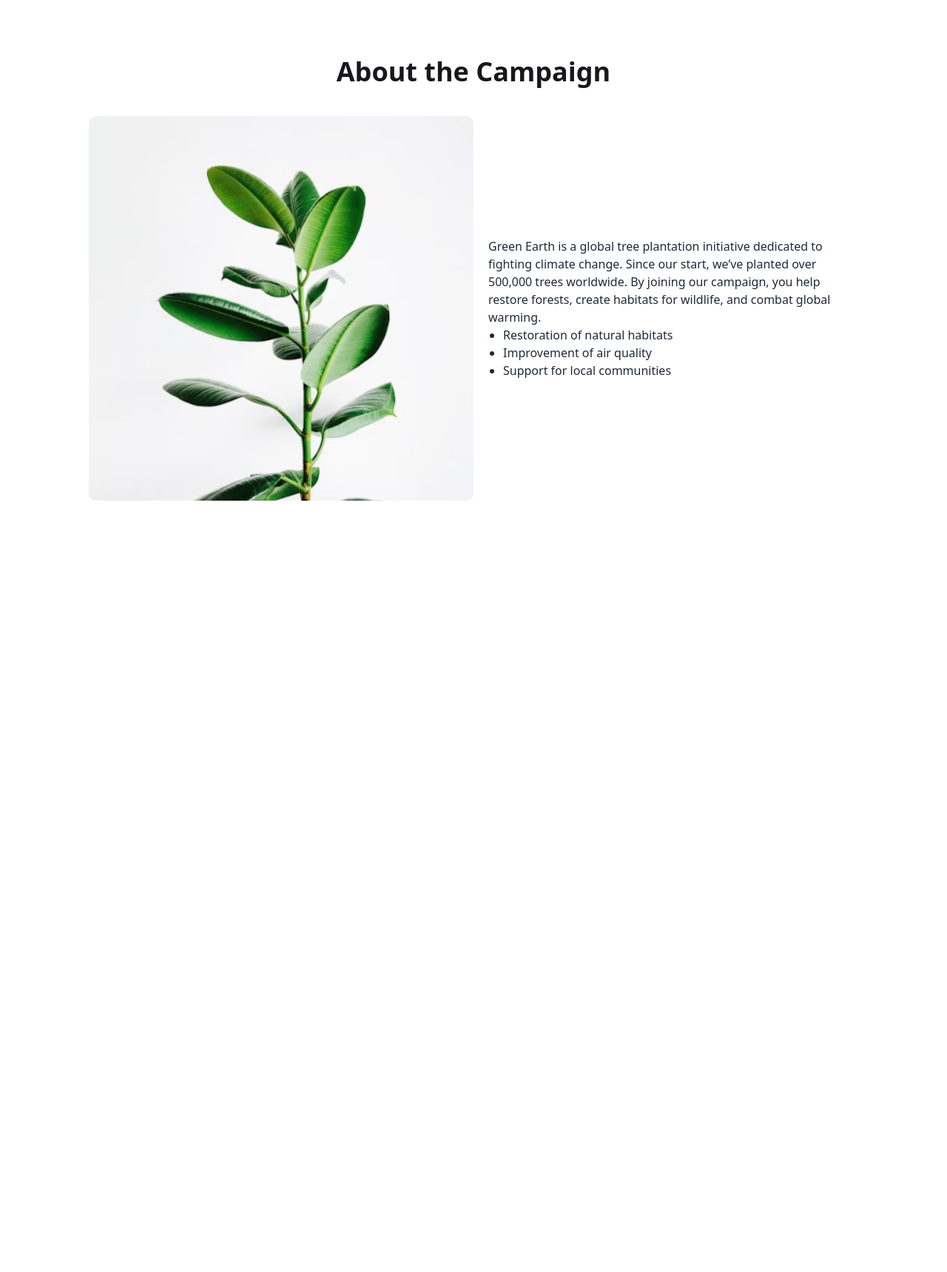
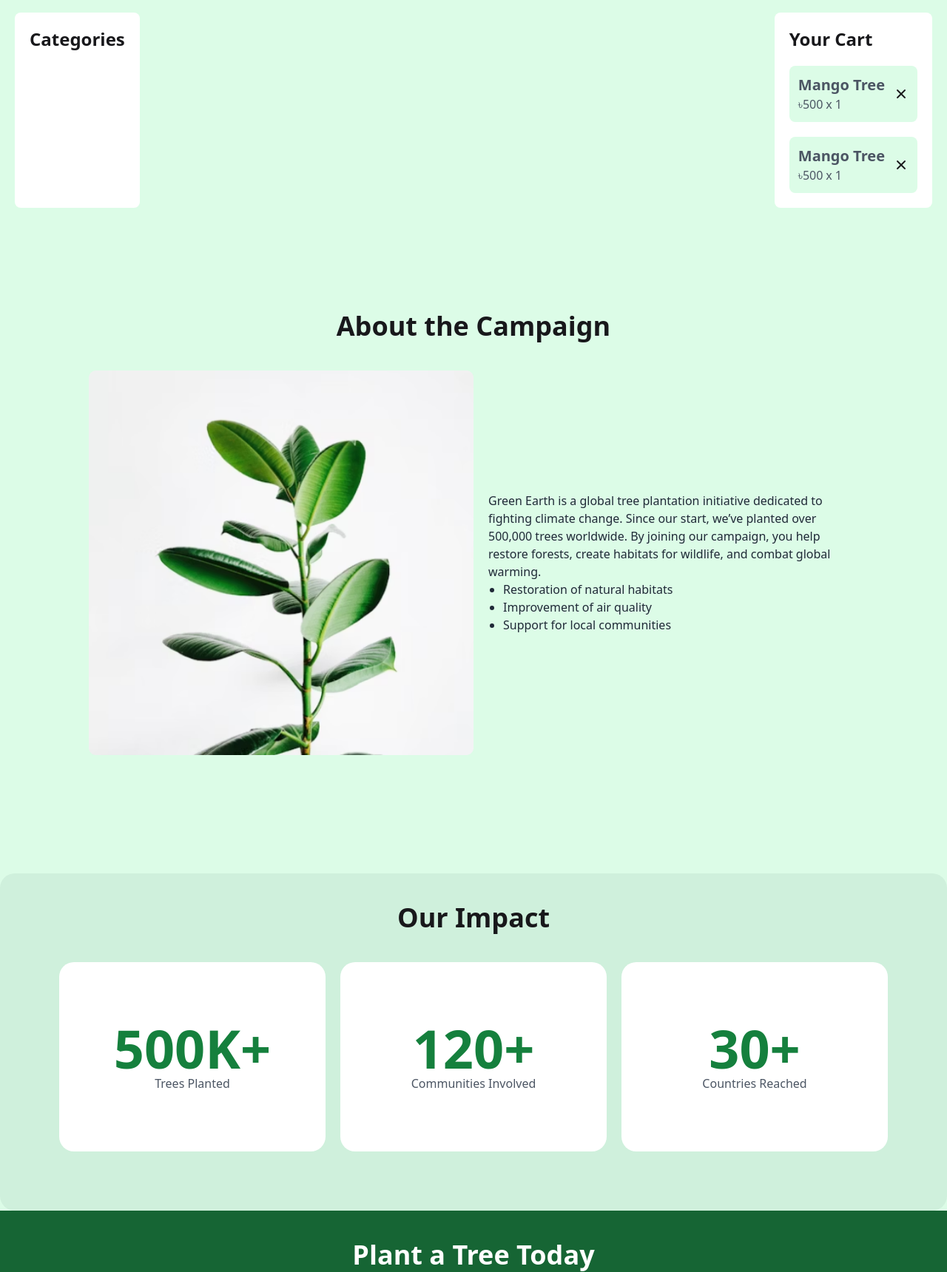
Before and after one commit to SOrtINgmASteR/Programming-Hero-Assignment-6, a plain HTML site: page index.html in a window 1280 px wide. Shown: the part 342-2062 px from the top of the page at 74% size. Before the commit the page ends 1139 px from the top, so only its background shows below. Drawn offline with nearby package versions, Linux system fonts and the light colour scheme.

Commit message:
Completed Front-end

```diff
--- a/index.html
+++ b/index.html
@@ -15,7 +15,7 @@
     <link rel="stylesheet" href="https://cdnjs.cloudflare.com/ajax/libs/font-awesome/7.0.0/css/all.min.css" integrity="sha512-DxV+EoADOkOygM4IR9yXP8Sb2qwgidEmeqAEmDKIOfPRQZOWbXCzLC6vjbZyy0vPisbH2SyW27+ddLVCN+OMzQ==" crossorigin="anonymous" referrerpolicy="no-referrer" />
 
 </head>
-<body>
+<body class="bg-[#DCFCE7]">
 
     <header>
         <!-- Navigation Bar -->
@@ -50,17 +50,66 @@
         </div>
     </header>
 
-    <!-- Choose your Tree Section -->
-    <section>
 
+    <!-- Choose Your Tree Category Section -->
+    <section class="bg-[#DCFCE7] flex gap-2 justify-center max-w-[1650px] mx-auto p-5">
+        <div class="category-sidebar max-w-[300px] p-5 bg-white rounded-lg">
+            <h2 class="text-2xl font-bold">Categories</h2>
+            <ul class="flex flex-col gap-3 mt-5">
+                <!-- <li class="text-xl font-semibold hover:bg-[#15803D] hover:text-white cursor-pointer rounded transition-all p-2"><a href=""></a>All Trees</li> -->
+        </div>
+
+        <div class="card-container grid grid-cols-3 gap-5 max-w-[1200px] mx-auto">
+            <!-- <div id="" class="card bg-[#FFFFFF] p-4 rounded-lg flex flex-col gap-3 max-w-[350px]">
+                <img src="B12A06-Green-Earth-main/assets/about.png" alt="" class="card-image h-80 w-80 mx-auto rounded-lg">
+                <h3 class="card-title text-xl font-bold text-left">Mango Tree</h3>
+                <p class="card-description text-gray-600 text-left">Lorem, ipsum dolor sit amet consectetur adipisicing elit. Fugit, reiciendis?</p>
+                <div class="card-info flex items-center justify-between">
+                    <h3 class="card-category text-lg font-semibold bg-[#DCFCE7] rounded-[20px] p-2">Fruit Tree</h3>
+                    <h3 class="card-price text-lg font-bold">$500</h3>
+                </div>
+                <button class="card-button btn btn-accent w-full bg-[#15803D] p-3 rounded-[25px] text-xl text-white">Add to Cart</button>
+            </div> -->
+
+        </div>
+
+
+        <div class="cart-list-sidebar max-w-[300px] p-5 bg-white rounded-lg">
+            <h2 class="text-2xl font-bold">Your Cart</h2>
+
+            <div class="cart-item flex items-center justify-between gap-3 p-3 bg-[#DCFCE7] rounded-lg mt-5">
+                <div>
+                    <p class="text-xl text-gray-600 font-semibold">Mango Tree</p>
+                    <div class="flex items-center gap-1">
+                        <p class="price text-gray-600">৳500</p>
+                        <p class="text-gray-600">x</p>
+                        <p class="units text-gray-600">1</p>
+                    </div>
+                </div>
+                <div class="cross"><i class="fa-solid fa-xmark"></i></div>
+            </div>
+
+            <div class="cart-item flex items-center justify-between gap-3 p-3 bg-[#DCFCE7] rounded-lg mt-5">
+                <div>
+                    <p class="text-xl text-gray-600 font-semibold">Mango Tree</p>
+                    <div class="flex items-center gap-1">
+                        <p class="price text-gray-600">৳500</p>
+                        <p class="text-gray-600">x</p>
+                        <p class="units text-gray-600">1</p>
+                    </div>
+                </div>
+                <div class="cross"><i class="fa-solid fa-xmark"></i></div>
+            </div>
+
+        </div>
     </section>
 
 
 
     <!-- About the Campaign Section -->
-    <section class="m-20">
+    <section class="m-20 max-w-[1200px] mx-auto bg-[] rounded-[20px] p-10">
         <h2 class="text-4xl font-bold text-center">About the Campaign</h2>
-        <div class="flex items-center justify-center gap-5 p-10 max-w-[1200px] mx-auto">
+        <div class="flex items-center justify-center gap-5 p-10 mx-auto">
             <img src="B12A06-Green-Earth-main/assets/about.png" class="w-1/2" alt="">
             <div class="content flex-col gap-5">
                 <p class="text-[#1F2937]">Green Earth is a global tree plantation initiative dedicated to fighting climate change. Since our start, we’ve planted over 500,000 trees worldwide. By joining our campaign, you help restore forests, create habitats for wildlife, and combat global warming.</p>
@@ -73,6 +122,47 @@
         </div>
     </section>
 
+    <!-- Our Impact Section -->
+    <section class="bg-[#CFF0DC] rounded-[20px] p-10 mb-0 mx-auto">
+        <h2 class="text-4xl font-bold text-center">Our Impact</h2>
+        <div class="flex items-center justify-center gap-5 p-10 mx-auto">
+            <div class="bg-[#FFFFFF] w-1/3 h-64 rounded-[20px] text-center flex flex-col justify-center items-center">
+                <h1 class="text-7xl font-bold text-green-700 text-center">500K+</h1>
+                <p class="text-gray-600">Trees Planted</p>
+            </div>
+            <div class="bg-[#FFFFFF] w-1/3 h-64 rounded-[20px] text-center flex flex-col justify-center items-center">
+                <h1 class="text-7xl font-bold text-green-700 text-center">120+</h1>
+                <p class="text-gray-600">Communities Involved</p>
+            </div>
+            <div class="bg-[#FFFFFF] w-1/3 h-64 rounded-[20px] text-center flex flex-col justify-center items-center">
+                <h1 class="text-7xl font-bold text-green-700 text-center">30+</h1>
+                <p class="text-gray-600">Countries Reached</p>
+            </div>
+        </div>
+    </section>
+
+    <!-- Plant a Tree Today -->
+    <section class="bg-[#166534] p-10 mx-auto">
+        <h2 class="text-4xl font-bold text-center text-white">Plant a Tree Today</h2>
+        <form class="flex flex-col items-center justify-center bg-[#15803D] rounded-[20px] px-10 py-8 max-w-[600px] w-full mx-auto my-20 gap-6">
+            <input type="text" placeholder="Your name" class="input input-bordered w-full text-lg p-2" />
+            <input type="email" placeholder="Your e-mail Address" class="input input-bordered w-full text-lg p-2" />
+            <select class="select select-bordered w-full text-lg p-2">
+                <option disabled selected>Number of Trees</option>
+                <option>৳500 - 50 trees</option>
+                <option>৳1000 - 100 trees</option>
+                <option>৳1500 - 150 trees</option>
+            </select>
+            <button class="btn btn-outline btn-warning bg-[#FACC15] w-full text-xl mt-2 p-2">Donate Now</button>
+        </form>
+    </section>
+
+
+    <!-- Footer Section -->
+    <footer class="bg-[#14532D]">
+        <p class="text-white text-center py-4"> &copy; 2025 Green Earth. All Rights Reserved</p>
+    </footer>
+
     <script src="index.js"></script>
 </body>
 </html>
```
